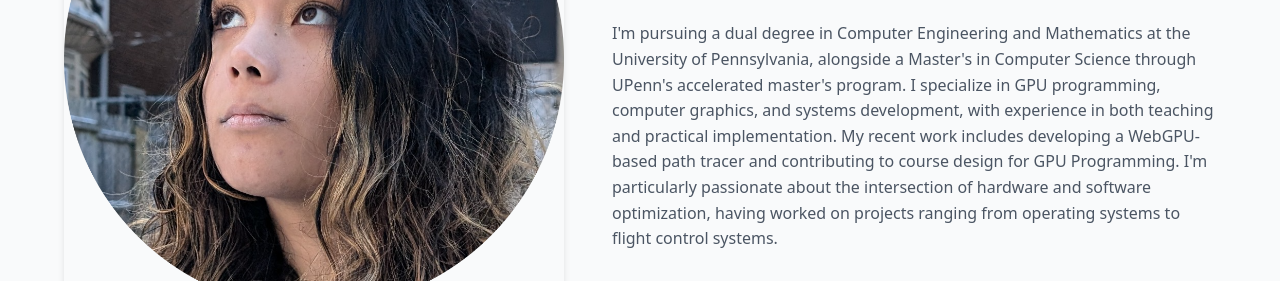
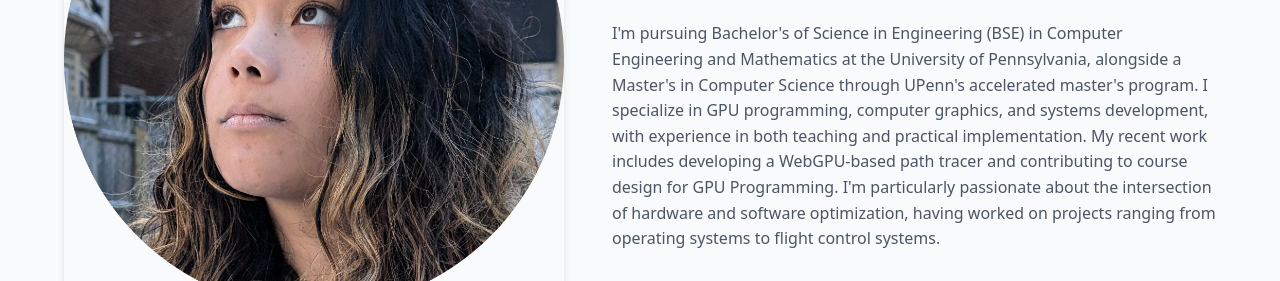
Before and after one commit to Aorus1/aorus1.github.io, a website built with Vite: page index.html in a window 1280 px wide. Shown: the part 319-600 px from the top of the page. Built offline with nearby package versions, Linux system fonts and the light colour scheme.

Commit message:
updated wording

```diff
--- a/index.html
+++ b/index.html
@@ -39,7 +39,7 @@
       <h1 class="hero-title">Hi, I'm Maya.</h1>
       <p class="hero-subtitle">Computer Engineering & Mathematics Student at UPenn</p>
       <p class="hero-text">
-        I'm pursuing a dual degree in Computer Engineering and Mathematics at the University of Pennsylvania,
+        I'm pursuing Bachelor's of Science in Engineering (BSE) in Computer Engineering and Mathematics at the University of Pennsylvania,
         alongside a Master's in Computer Science through UPenn's accelerated master's program. I specialize
         in GPU programming, computer graphics, and systems development, with experience in both teaching and
         practical implementation. My recent work includes developing a WebGPU-based path tracer and contributing
```
